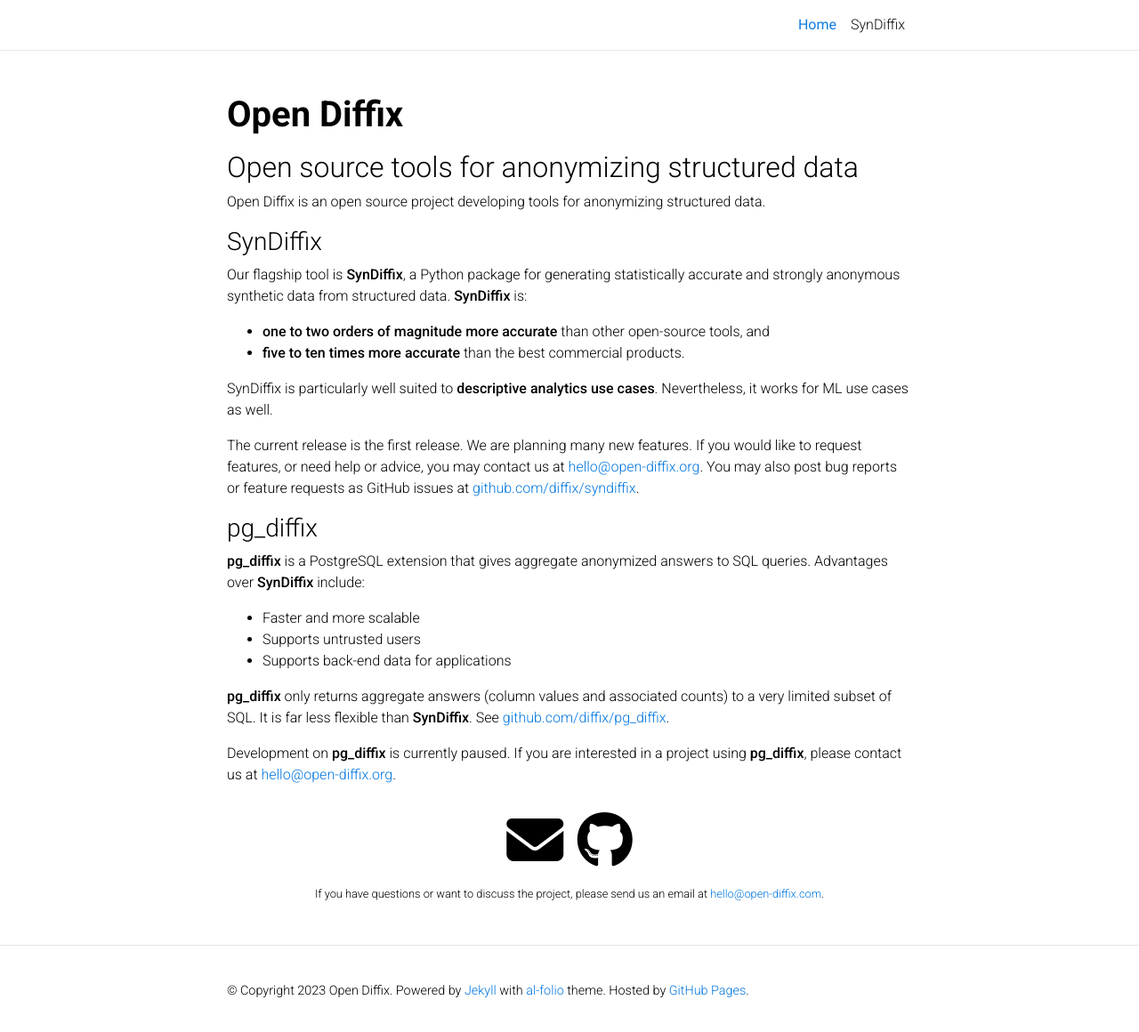
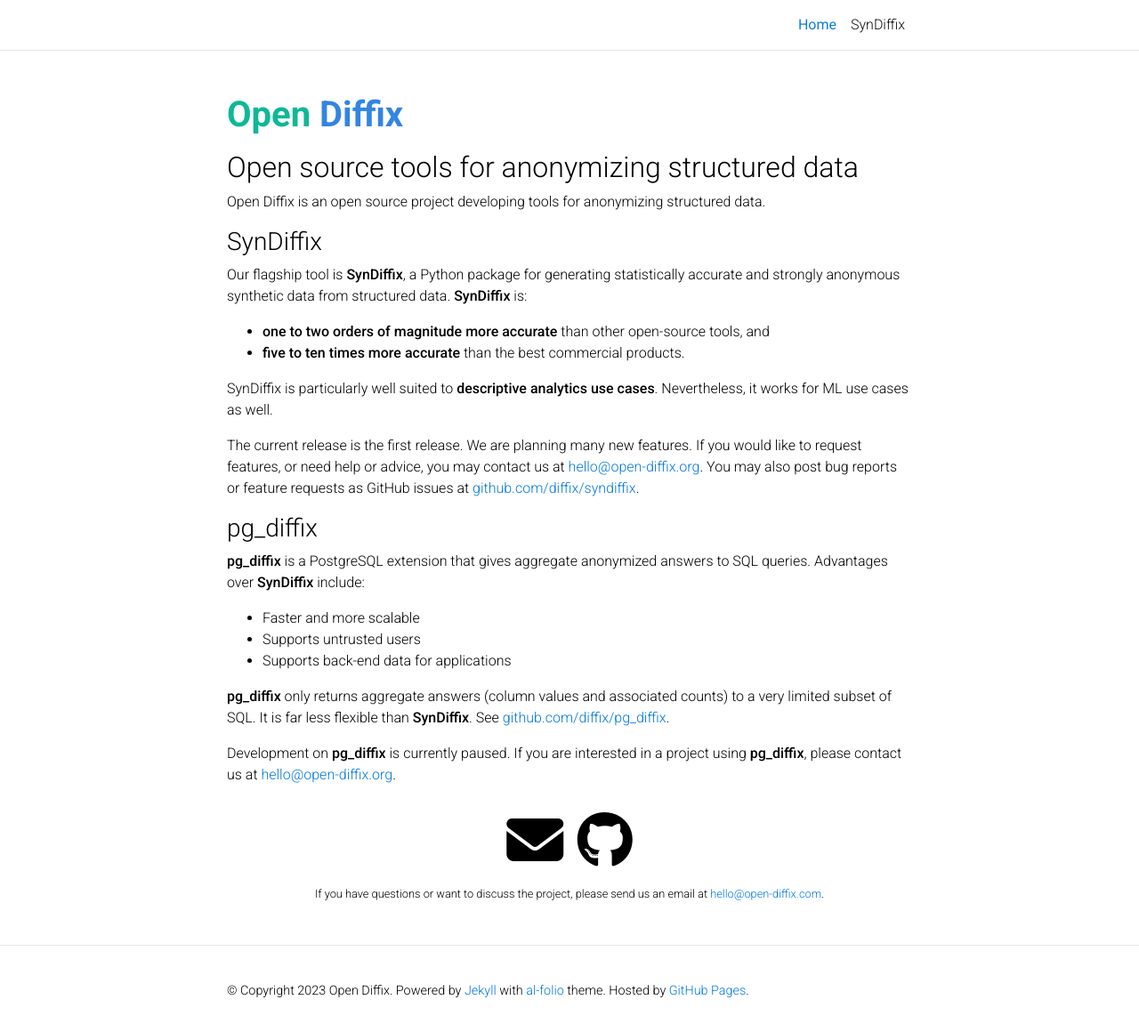
Before and after one commit to diffix/diffix.github.io, a Jekyll site: the page built from _pages/home.md, in a window 1280 px wide and 1164 px high. Shown: the top 1160 px of the window at 89% size. Built offline with Jekyll 4.4.1, drawn with Linux system fonts in a browser that asks for light colours; comment, search, counter and statistics services are not loaded; a style sheet for code colours, icons or effects is not loaded.

Commit message:
Add wordmark

```diff
--- a/_includes/header.html
+++ b/_includes/header.html
@@ -8,7 +8,7 @@
       <a class="navbar-brand title font-weight-lighter" href="{{ site.baseurl }}/">
         {%- if site.title == "blank" -%}
         {%- if site.brand_name -%}
-        <span class="font-weight-bold">{{- site.brand_name -}}&nbsp;</span>
+        {% include wordmark.html %}
         {%- endif -%}
         {%- else -%}
         {{- site.title -}}
--- /dev/null
+++ b/_includes/wordmark.html
@@ -0,0 +1,3 @@
+<span class="font-weight-bold">
+  <span style="color: #0eb896;">Open</span>&nbsp;<span style="color: #3385e1;">Diffix</span>
+</span>
--- a/_layouts/about.html
+++ b/_layouts/about.html
@@ -6,7 +6,7 @@
 <div class="post">
   <header class="post-header">
     <h1 class="post-title">
-      {% if site.title == "blank" -%}<span class="font-weight-bold">{{ site.brand_name }}</span>
+      {% if site.title == "blank" -%}{% include wordmark.html %}
       {%- else -%}{{ site.title }}{%- endif %}
     </h1>
     <p class="desc">{{ page.subtitle }}</p>
```
